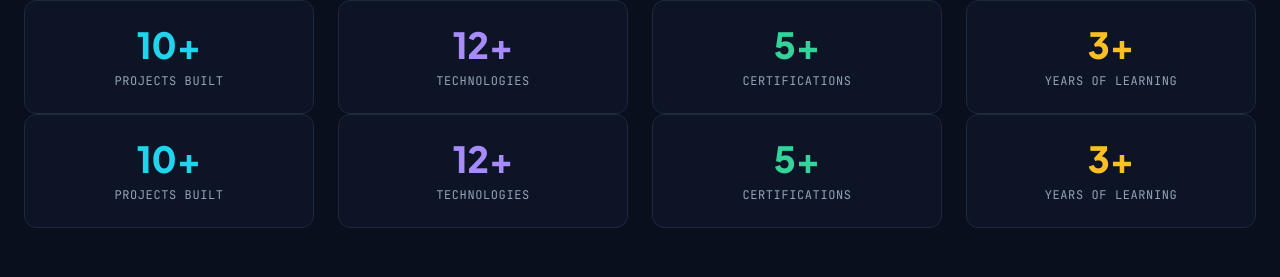
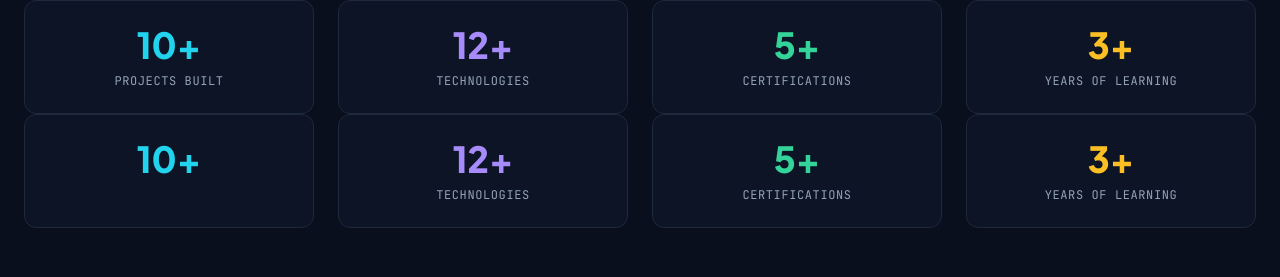
Before and after one commit to ankitraj2707/myportfolio, a plain HTML site: page frontend/index.html in a window 1280 px wide. Shown: the part 1116-1393 px from the top of the page. Drawn offline with nearby package versions, Linux system fonts and the light colour scheme; no server answers.

```diff
--- a/frontend/index.html
+++ b/frontend/index.html
@@ -396,8 +396,6 @@
       </div>
 
       <!-- Animated Statistics Cards -->
-      <!-- Animated Statistics Cards -->
-      <!-- Animated Statistics Cards -->
       <div class="grid grid-cols-2 md:grid-cols-4 gap-4 sm:gap-6">
         <div
           class="glass-panel p-5 sm:p-6 rounded-xl border border-slate-800 text-center"
@@ -469,11 +467,6 @@
             data-target="10"
           >
             0
-          </div>
-          <div
-            class="text-[11px] sm:text-xs text-slate-400 mono uppercase tracking-wider mt-2"
-          >
-            Projects Built
           </div>
         </div>
         <div
```
